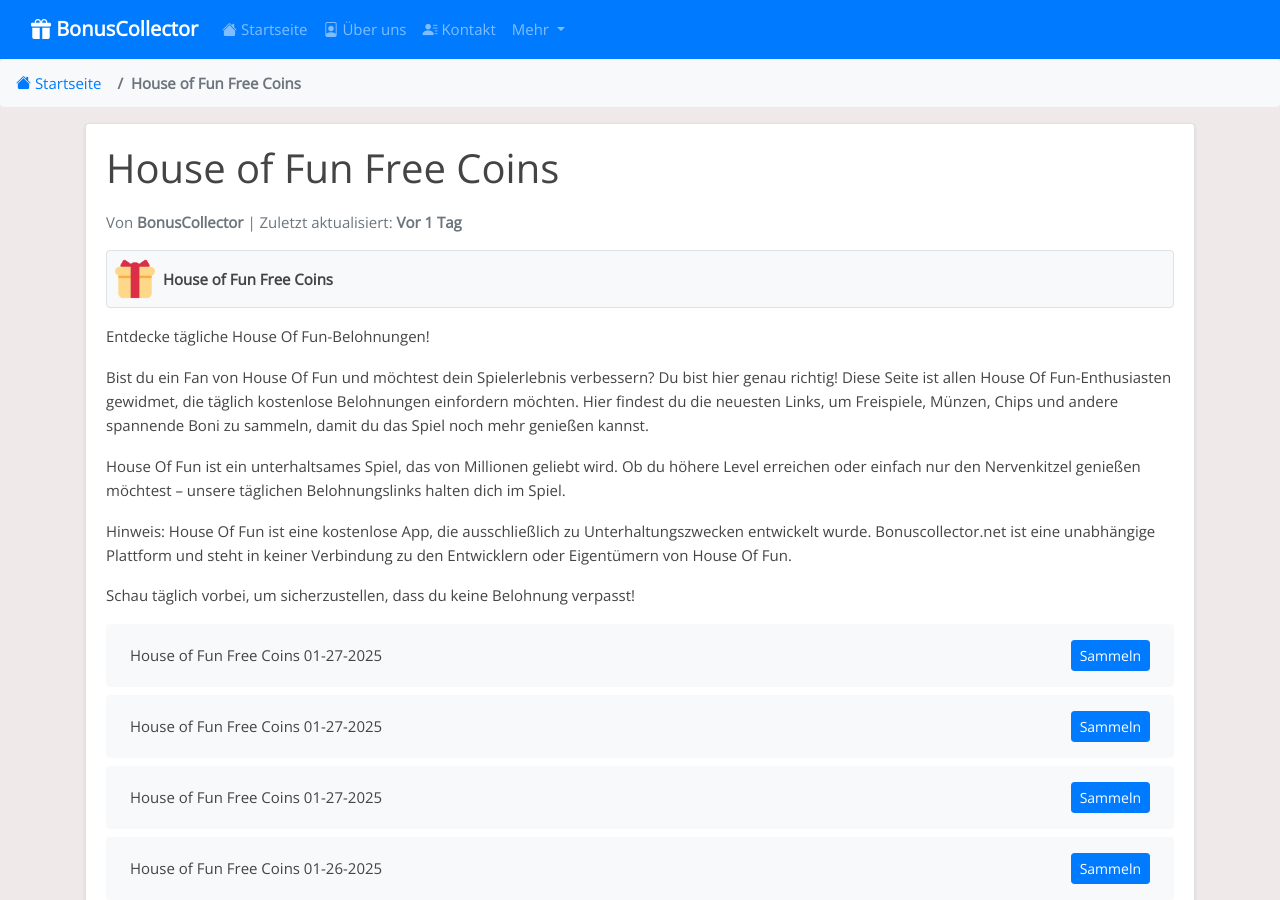
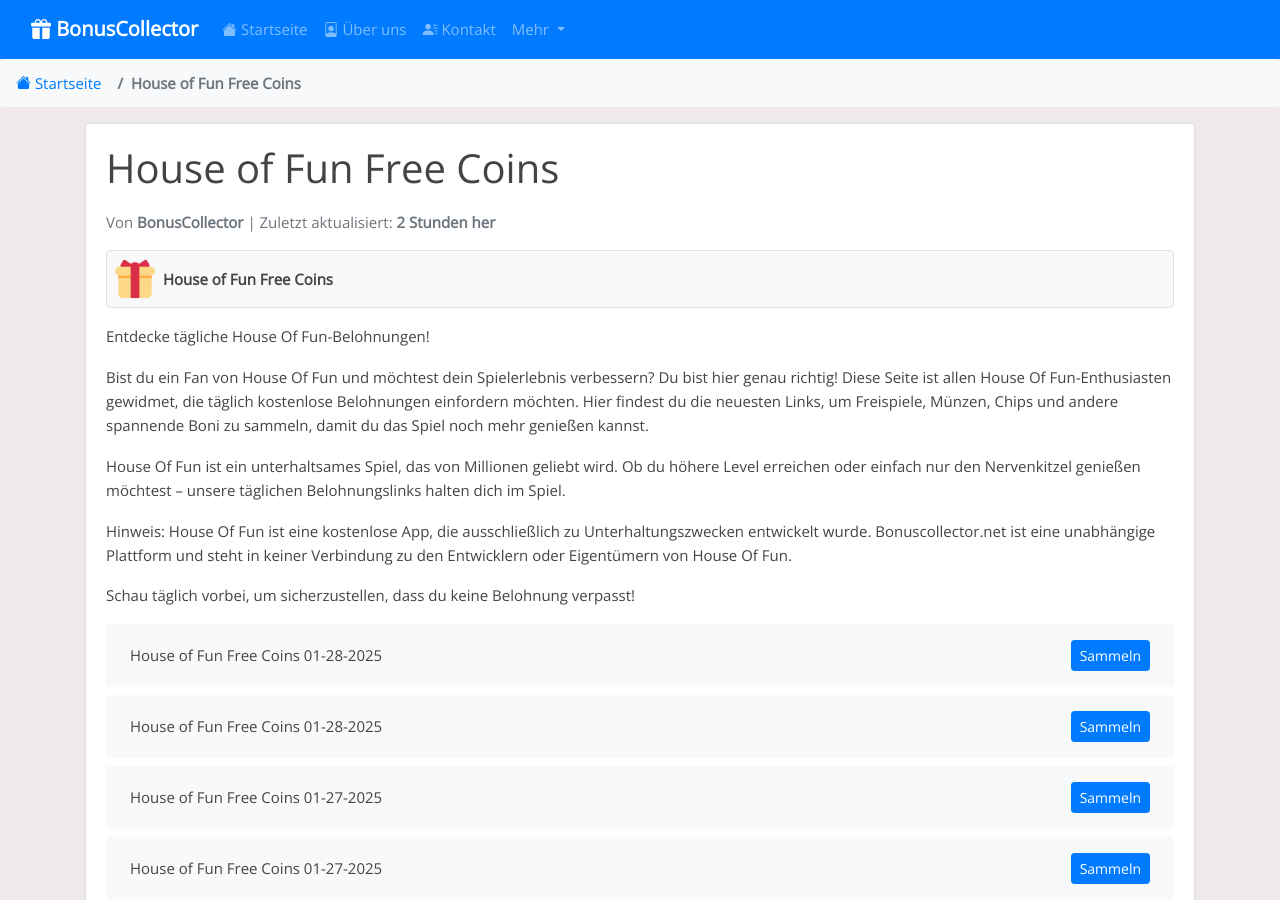
Before and after one commit to Prollad99/bs-de, a Jekyll site: the page built from _posts/2025-01-19-house-of-fun.md, in a window 1280 px wide and 900 px high. Built offline with Jekyll 4.4.1, drawn with Linux system fonts in a browser that asks for light colours; some of the changed text lies outside the part shown.

Commit message:
Aktualisiere house-of-fun-Belohnungslinks, Inhalte und Änderungsdatum

```diff
--- a/_data/include_files.yml
+++ b/_data/include_files.yml
@@ -26,7 +26,7 @@
   last_modified: 2025-01-27 18:18:04
 
 house-of-fun.html:
-  last_modified: 2025-01-27 05:13:09
+  last_modified: 2025-01-28 04:15:52
 
 crazy-coin.html:
   last_modified: 2025-01-25 18:16:02
--- a/_includes/house-of-fun.html
+++ b/_includes/house-of-fun.html
@@ -1,4 +1,12 @@
 <ul class="list-group mt-3 mb-4">
+  <li class="list-group-item d-flex justify-content-between align-items-center">
+    <span>House of Fun Free Coins 01-28-2025</span>
+    <a href="https://playtika.onelink.me/hof/w4blbwsu?af_dp=hof%3A%2F%2F&af_force_deeplink=true&c_id=2025M1D27_23&s_id=1060&deeplink=eyJpZCI6ImMyYTkwMGU5LWY1MGEtNGRkNy1iMjBhLWI1OWMzMjExMmNjMiIsImFjIjoiaG9mX2dpZnRfY291cG9uIn0=" class="btn btn-primary btn-sm">Sammeln</a>
+  </li>
+  <li class="list-group-item d-flex justify-content-between align-items-center">
+    <span>House of Fun Free Coins 01-28-2025</span>
+    <a href="https://playtika.onelink.me/hof/w4blbwsu?af_dp=hof%3A%2F%2F&af_force_deeplink=true&c_id=2025M1D27_19&s_id=1060&deeplink=eyJpZCI6IjRmZmE0NWU1LTBiMWItNDNhNy1iYTE3LTg5ODBiMGFkNGM2ZCIsImFjIjoiaG9mX2dpZnRfY291cG9uIn0=" class="btn btn-primary btn-sm">Sammeln</a>
+  </li>
   <li class="list-group-item d-flex justify-content-between align-items-center">
     <span>House of Fun Free Coins 01-27-2025</span>
     <a href="https://playtika.onelink.me/hof/w4blbwsu?af_dp=hof%3A%2F%2F&af_force_deeplink=true&c_id=2025M1D27_07&s_id=1060&deeplink=eyJpZCI6IjIyMzhkODcxLTRjZmItNDQ5My04MDVjLWIzNjIzNzg1YjQ1ZSIsImFjIjoiaG9mX2dpZnRfY291cG9uIn0=" class="btn btn-primary btn-sm">Sammeln</a>
@@ -391,12 +399,4 @@
     <span>House of Fun Free Coins 01-19-2025</span>
     <a href="https://playtika.onelink.me/hof/w4blbwsu?af_dp=hof%3A%2F%2F&af_force_deeplink=true&c_id=2025M1D10_23&s_id=1060&deeplink=eyJpZCI6IjM3YTFjMWViLTJiYTYtNGY4NS1iZjBjLTZmYzZmMDA5YWUxNSIsImFjIjoiaG9mX2dpZnRfY291cG9uIn0=" class="btn btn-primary btn-sm">Sammeln</a>
   </li>
-  <li class="list-group-item d-flex justify-content-between align-items-center">
-    <span>House of Fun Free Coins 01-19-2025</span>
-    <a href="https://playtika.onelink.me/hof/w4blbwsu?af_dp=hof%3A%2F%2F&af_force_deeplink=true&c_id=2025M1D10_19&s_id=1060&deeplink=eyJpZCI6ImRiYmYwODRlLTk5MmQtNGE1Mi1iNzc1LTg1N2RjNDQ0M2E0YSIsImFjIjoiaG9mX2dpZnRfY291cG9uIn0=" class="btn btn-primary btn-sm">Sammeln</a>
-  </li>
-  <li class="list-group-item d-flex justify-content-between align-items-center">
-    <span>House of Fun Free Coins 01-19-2025</span>
-    <a href="https://playtika.onelink.me/hof/w4blbwsu?af_force_deeplink=true&deeplink=eyJpZCI6IjFjMDU0MmExLTY0NmUtNDk3NC1hNzQ2LTFlZmNkY2I1M2MzNCIsImFjIjoiaG9mX2dpZnRfY291cG9uIn0=" class="btn btn-primary btn-sm">Sammeln</a>
-  </li>
 </ul>
```
Also changed, not shown: links-json/house-of-fun.json (+8 -8 lines).
